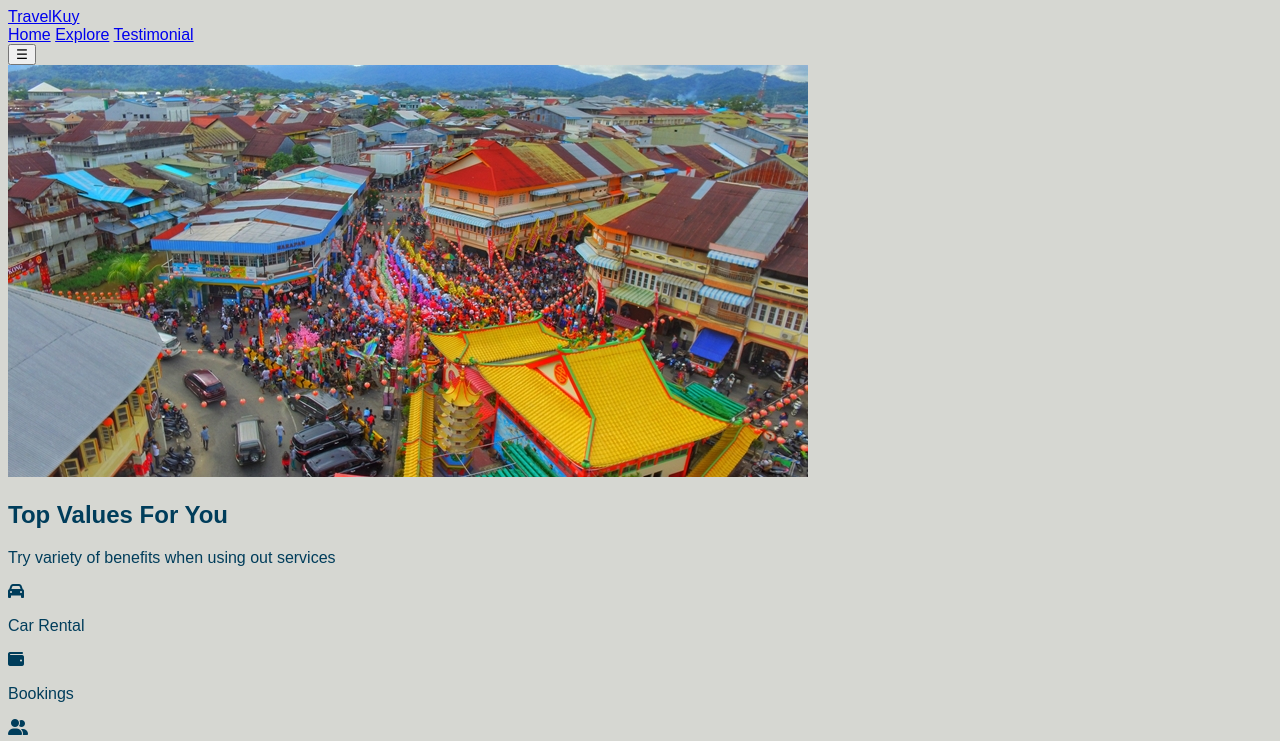
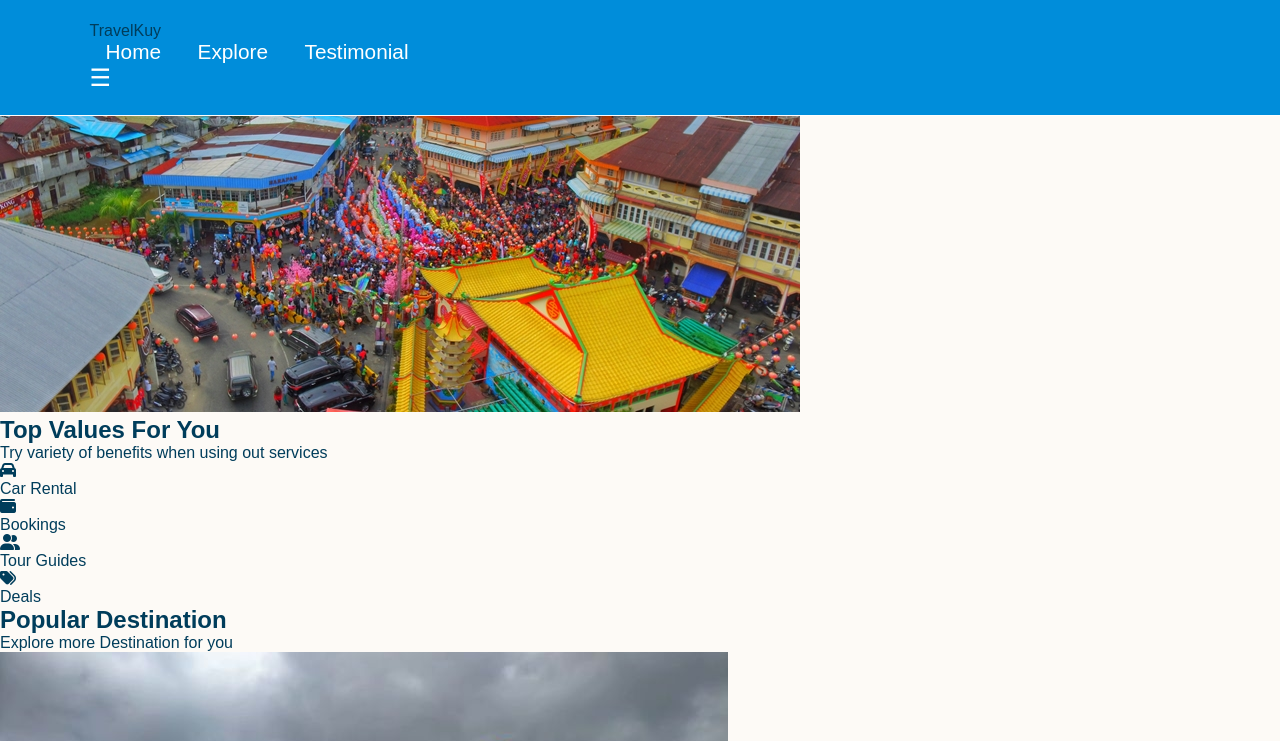
Before and after one commit to Joyce-Acia/Travel-Singkawang, a plain HTML site: page index.html in a window 1280 px wide. Shown: the top 741 px of the page. Drawn offline with Linux system fonts and the light colour scheme.

Commit message:
css update

```diff
--- a/css/style.css
+++ b/css/style.css
@@ -1,15 +1,60 @@
 :root {
     --primary-color: #008DDA;
-    --secondary-color: #d6d7d2;
+    --secondary-color: #FDFAF6;
     --background-color: #f4f4f4;
     --text-color: #003D5B;
     --desc-color: hsl(0, 0%, 80%, 60%);
 }
 
 
-html {
-    background-color: var(--secondary-color);
+* {
     font-family: Arial, sans-serif;
     color: var(--text-color);
     scroll-behavior: smooth;
+    text-decoration: none;
+    box-sizing: border-box;
+    margin: 0;
+    padding: 0;
 }
+
+body {
+    background-color: var(--secondary-color);
+}
+
+.navbar {
+    display: flex;
+    justify-content: space-between;
+    align-items: center;
+    padding: 1.4rem 7%;
+    background-color: var(--primary-color);
+    border-bottom: 1px solid #fefefe;
+    position: fixed;
+    top: 0;
+    left: 0;
+    right: 0;
+    z-index: 9999;
+}
+
+.navbar-logo {
+    font-size: 2rem;
+    font-weight: 700;
+    color: black;
+    font-style: italic;
+
+}
+
+.navlink a{
+    color: white;
+    display: inline-block;
+    font-size: 1.3rem;
+    margin: 0 1rem;
+}
+
+/* Hamburger menu icon */
+.navicon button {
+    font-size: 1.5rem;
+    background: none;
+    border: none;
+    color: white;
+    cursor: pointer;
+}
```
